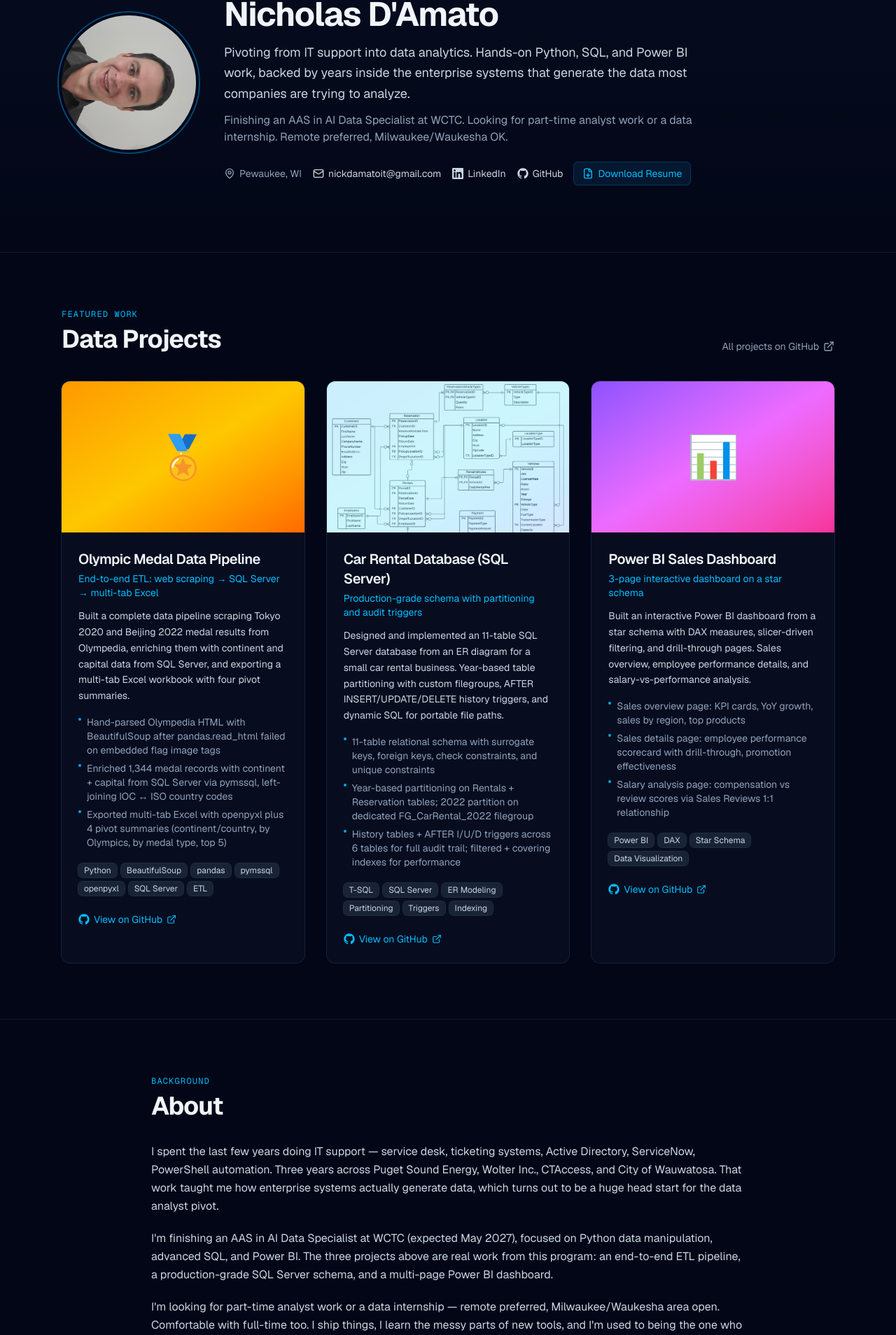
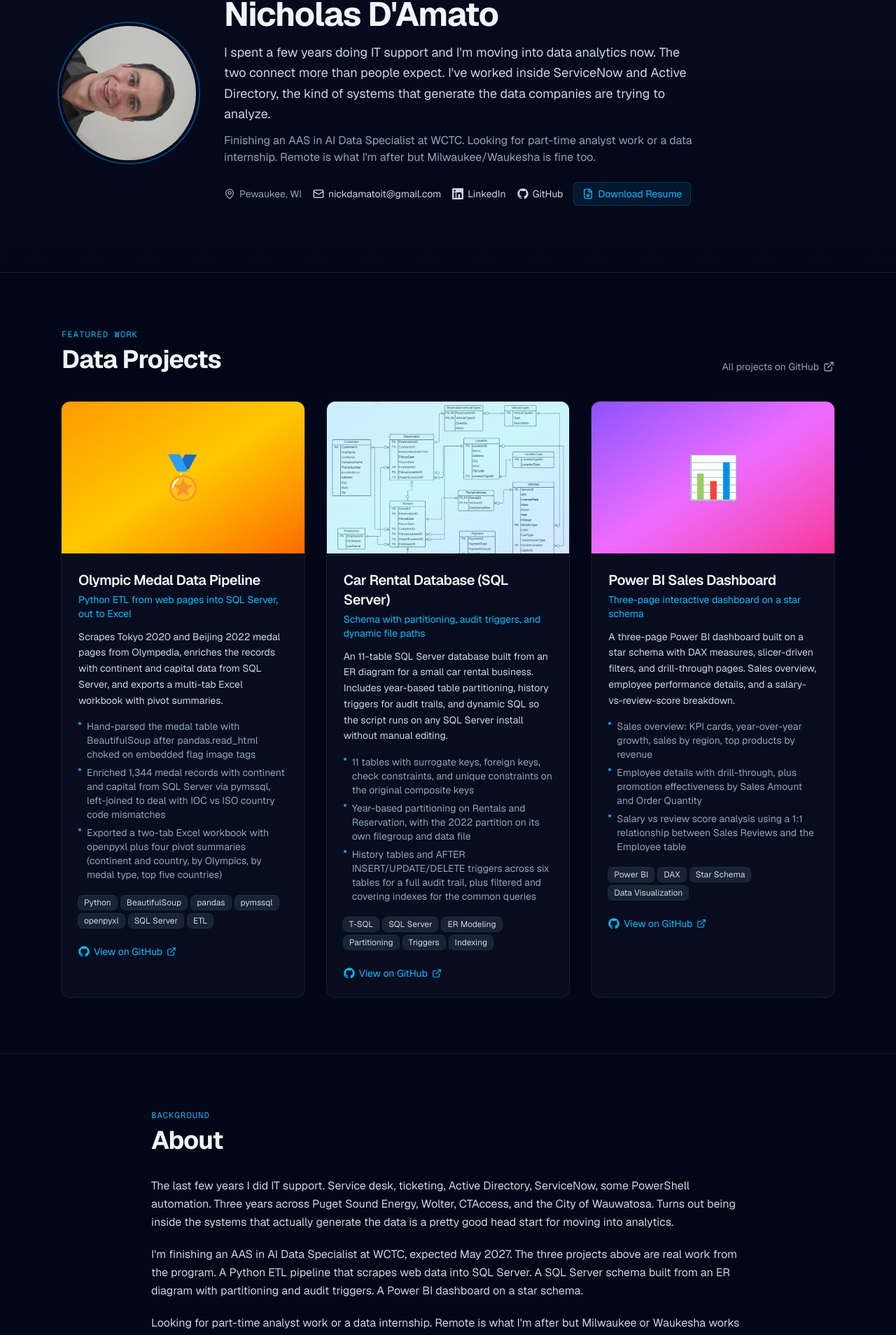
Before and after one commit to Damatnic/damato-portfolio, a Next.js app: page / in a window 1280 px wide. Shown: the part 124-2032 px from the top of the page at 70% size. Built offline with nearby package versions, Linux system fonts and the light colour scheme.

Commit message:
Rewrite site prose in natural voice
Drop em dashes everywhere, replace production-grade and other corporate
phrasing. Hero, about, project cards all rewritten to read like I'm
actually talking, not like a marketing page.

```diff
--- a/src/app/layout.tsx
+++ b/src/app/layout.tsx
@@ -13,14 +13,14 @@
 });
 
 export const metadata: Metadata = {
-  title: "Nicholas D'Amato — Junior Data Analyst",
+  title: "Nicholas D'Amato | Junior Data Analyst",
   description:
-    "Junior Data Analyst pivoting from IT support. Python, SQL, Power BI work plus production full-stack experience. AAS in AI Data Specialist at WCTC.",
+    "Junior data analyst pivoting from IT support. Python, SQL, Power BI work. Finishing an AAS in AI Data Specialist at WCTC.",
   metadataBase: new URL("https://damato-data.vercel.app"),
   openGraph: {
-    title: "Nicholas D'Amato — Junior Data Analyst",
+    title: "Nicholas D'Amato | Junior Data Analyst",
     description:
-      "Junior Data Analyst | Python · SQL · Power BI | Open to Part-Time & Internship",
+      "Junior Data Analyst. Python, SQL, Power BI. Open to part-time and internship roles.",
     type: "website",
   },
 };
--- a/src/app/page.tsx
+++ b/src/app/page.tsx
@@ -55,15 +55,16 @@
                 Nicholas D&apos;Amato
               </h1>
               <p className="mt-4 max-w-2xl text-lg leading-relaxed text-slate-300">
-                Pivoting from IT support into data analytics. Hands-on Python,
-                SQL, and Power BI work, backed by years inside the enterprise
-                systems that generate the data most companies are trying to
-                analyze.
+                I spent a few years doing IT support and I&apos;m moving into
+                data analytics now. The two connect more than people expect.
+                I&apos;ve worked inside ServiceNow and Active Directory, the
+                kind of systems that generate the data companies are trying
+                to analyze.
               </p>
               <p className="mt-3 max-w-2xl text-base text-slate-400">
                 Finishing an AAS in AI Data Specialist at WCTC. Looking for
-                part-time analyst work or a data internship. Remote preferred,
-                Milwaukee/Waukesha OK.
+                part-time analyst work or a data internship. Remote is what
+                I&apos;m after but Milwaukee/Waukesha is fine too.
               </p>
 
               <div className="mt-6 flex flex-wrap items-center gap-4 text-sm">
@@ -209,26 +210,28 @@
           </h2>
           <div className="mt-8 space-y-5 text-base leading-relaxed text-slate-300">
             <p>
-              I spent the last few years doing IT support — service desk,
-              ticketing systems, Active Directory, ServiceNow, PowerShell
-              automation. Three years across Puget Sound Energy, Wolter Inc.,
-              CTAccess, and City of Wauwatosa. That work taught me how
-              enterprise systems actually generate data, which turns out to be
-              a huge head start for the data analyst pivot.
+              The last few years I did IT support. Service desk, ticketing,
+              Active Directory, ServiceNow, some PowerShell automation. Three
+              years across Puget Sound Energy, Wolter, CTAccess, and the City
+              of Wauwatosa. Turns out being inside the systems that actually
+              generate the data is a pretty good head start for moving into
+              analytics.
             </p>
             <p>
-              I&apos;m finishing an AAS in AI Data Specialist at WCTC (expected
-              May 2027), focused on Python data manipulation, advanced SQL,
-              and Power BI. The three projects above are real work from this
-              program: an end-to-end ETL pipeline, a production-grade SQL
-              Server schema, and a multi-page Power BI dashboard.
+              I&apos;m finishing an AAS in AI Data Specialist at WCTC,
+              expected May 2027. The three projects above are real work from
+              the program. A Python ETL pipeline that scrapes web data into
+              SQL Server. A SQL Server schema built from an ER diagram with
+              partitioning and audit triggers. A Power BI dashboard on a star
+              schema.
             </p>
             <p>
-              I&apos;m looking for part-time analyst work or a data internship
-              — remote preferred, Milwaukee/Waukesha area open. Comfortable
-              with full-time too. I ship things, I learn the messy parts of
-              new tools, and I&apos;m used to being the one who figures out
-              what the data is actually saying.
+              Looking for part-time analyst work or a data internship. Remote
+              is what I&apos;m after but Milwaukee or Waukesha works fine.
+              Full-time is on the table too if the role fits. I ship things,
+              I learn the messy parts of new tools, and I&apos;m comfortable
+              being the person who figures out what the data is actually
+              saying.
             </p>
           </div>
 
--- a/src/lib/projects.ts
+++ b/src/lib/projects.ts
@@ -15,13 +15,13 @@
   {
     slug: "olympic-medal-etl",
     title: "Olympic Medal Data Pipeline",
-    tagline: "End-to-end ETL: web scraping → SQL Server → multi-tab Excel",
+    tagline: "Python ETL from web pages into SQL Server, out to Excel",
     description:
-      "Built a complete data pipeline scraping Tokyo 2020 and Beijing 2022 medal results from Olympedia, enriching them with continent and capital data from SQL Server, and exporting a multi-tab Excel workbook with four pivot summaries.",
+      "Scrapes Tokyo 2020 and Beijing 2022 medal pages from Olympedia, enriches the records with continent and capital data from SQL Server, and exports a multi-tab Excel workbook with pivot summaries.",
     bullets: [
-      "Hand-parsed Olympedia HTML with BeautifulSoup after pandas.read_html failed on embedded flag image tags",
-      "Enriched 1,344 medal records with continent + capital from SQL Server via pymssql, left-joining IOC ↔ ISO country codes",
-      "Exported multi-tab Excel with openpyxl plus 4 pivot summaries (continent/country, by Olympics, by medal type, top 5)",
+      "Hand-parsed the medal table with BeautifulSoup after pandas.read_html choked on embedded flag image tags",
+      "Enriched 1,344 medal records with continent and capital from SQL Server via pymssql, left-joined to deal with IOC vs ISO country code mismatches",
+      "Exported a two-tab Excel workbook with openpyxl plus four pivot summaries (continent and country, by Olympics, by medal type, top five countries)",
     ],
     tech: [
       "Python",
@@ -39,13 +39,13 @@
   {
     slug: "car-rental-sql-server",
     title: "Car Rental Database (SQL Server)",
-    tagline: "Production-grade schema with partitioning and audit triggers",
+    tagline: "Schema with partitioning, audit triggers, and dynamic file paths",
     description:
-      "Designed and implemented an 11-table SQL Server database from an ER diagram for a small car rental business. Year-based table partitioning with custom filegroups, AFTER INSERT/UPDATE/DELETE history triggers, and dynamic SQL for portable file paths.",
+      "An 11-table SQL Server database built from an ER diagram for a small car rental business. Includes year-based table partitioning, history triggers for audit trails, and dynamic SQL so the script runs on any SQL Server install without manual editing.",
     bullets: [
-      "11-table relational schema with surrogate keys, foreign keys, check constraints, and unique constraints",
-      "Year-based partitioning on Rentals + Reservation tables; 2022 partition on dedicated FG_CarRental_2022 filegroup",
-      "History tables + AFTER I/U/D triggers across 6 tables for full audit trail; filtered + covering indexes for performance",
+      "11 tables with surrogate keys, foreign keys, check constraints, and unique constraints on the original composite keys",
+      "Year-based partitioning on Rentals and Reservation, with the 2022 partition on its own filegroup and data file",
+      "History tables and AFTER INSERT/UPDATE/DELETE triggers across six tables for a full audit trail, plus filtered and covering indexes for the common queries",
     ],
     tech: [
       "T-SQL",
@@ -63,13 +63,13 @@
   {
     slug: "power-bi-sales-dashboard",
     title: "Power BI Sales Dashboard",
-    tagline: "3-page interactive dashboard on a star schema",
+    tagline: "Three-page interactive dashboard on a star schema",
     description:
-      "Built an interactive Power BI dashboard from a star schema with DAX measures, slicer-driven filtering, and drill-through pages. Sales overview, employee performance details, and salary-vs-performance analysis.",
+      "A three-page Power BI dashboard built on a star schema with DAX measures, slicer-driven filters, and drill-through pages. Sales overview, employee performance details, and a salary-vs-review-score breakdown.",
     bullets: [
-      "Sales overview page: KPI cards, YoY growth, sales by region, top products",
-      "Sales details page: employee performance scorecard with drill-through, promotion effectiveness",
-      "Salary analysis page: compensation vs review scores via Sales Reviews 1:1 relationship",
+      "Sales overview: KPI cards, year-over-year growth, sales by region, top products by revenue",
+      "Employee details with drill-through, plus promotion effectiveness by Sales Amount and Order Quantity",
+      "Salary vs review score analysis using a 1:1 relationship between Sales Reviews and the Employee table",
     ],
     tech: ["Power BI", "DAX", "Star Schema", "Data Visualization"],
     github: "https://github.com/Damatnic/power-bi-sales-dashboard",
```
